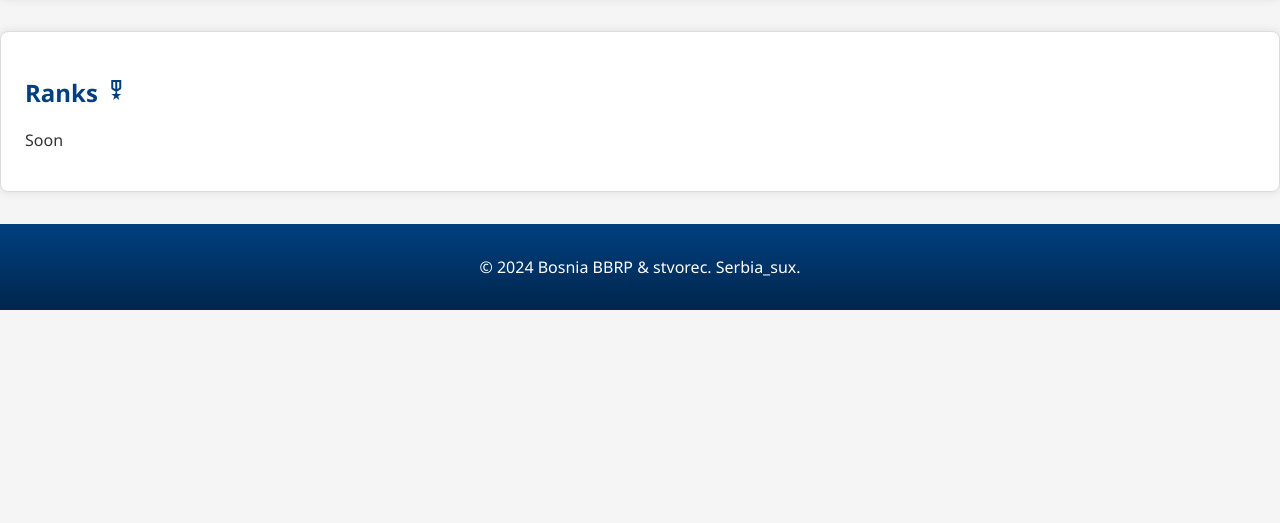
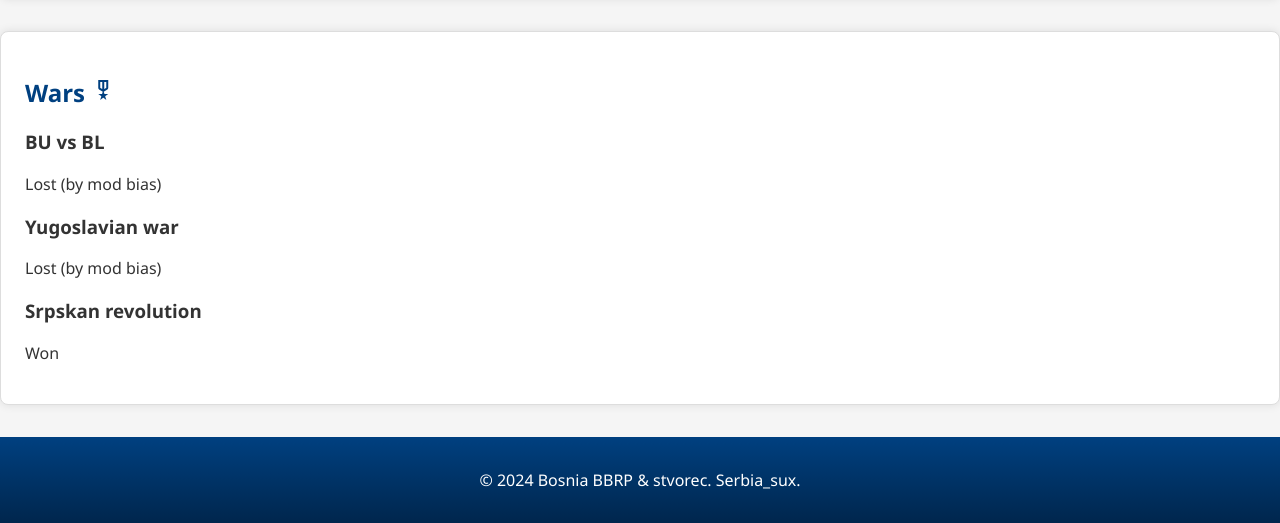
Before and after one commit to stvorec/stvorec.github.io, a plain HTML site: page index.html in a window 1280 px wide. Shown: the part 1313-1836 px from the top of the page. Before the commit the page ends 1623 px from the top, so only its background shows below. Drawn offline with nearby package versions, Linux system fonts and the light colour scheme.

Commit message:
Update index.html

```diff
--- a/index.html
+++ b/index.html
@@ -34,10 +34,15 @@
         <p>Police <span class="status-off">Closed</span></p>
     </div>
     <div class="ranks">
-        <h2>Ranks <span class="material-symbols-outlined">
+        <h2>Wars <span class="material-symbols-outlined">
             military_tech
             </span></h2>
-            <p>Soon </p>
+            <h3>BU vs BL</h3>
+            <p>Lost (by mod bias)</p>
+            <h3>Yugoslavian war</h3>
+            <p>Lost (by mod bias)</p>
+            <h3>Srpskan revolution</h3>
+            <p>Won</p>
     </div>
     <div class="footer">
         <p>&copy; 2024 Bosnia BBRP & stvorec. Serbia_sux.</p>
```
